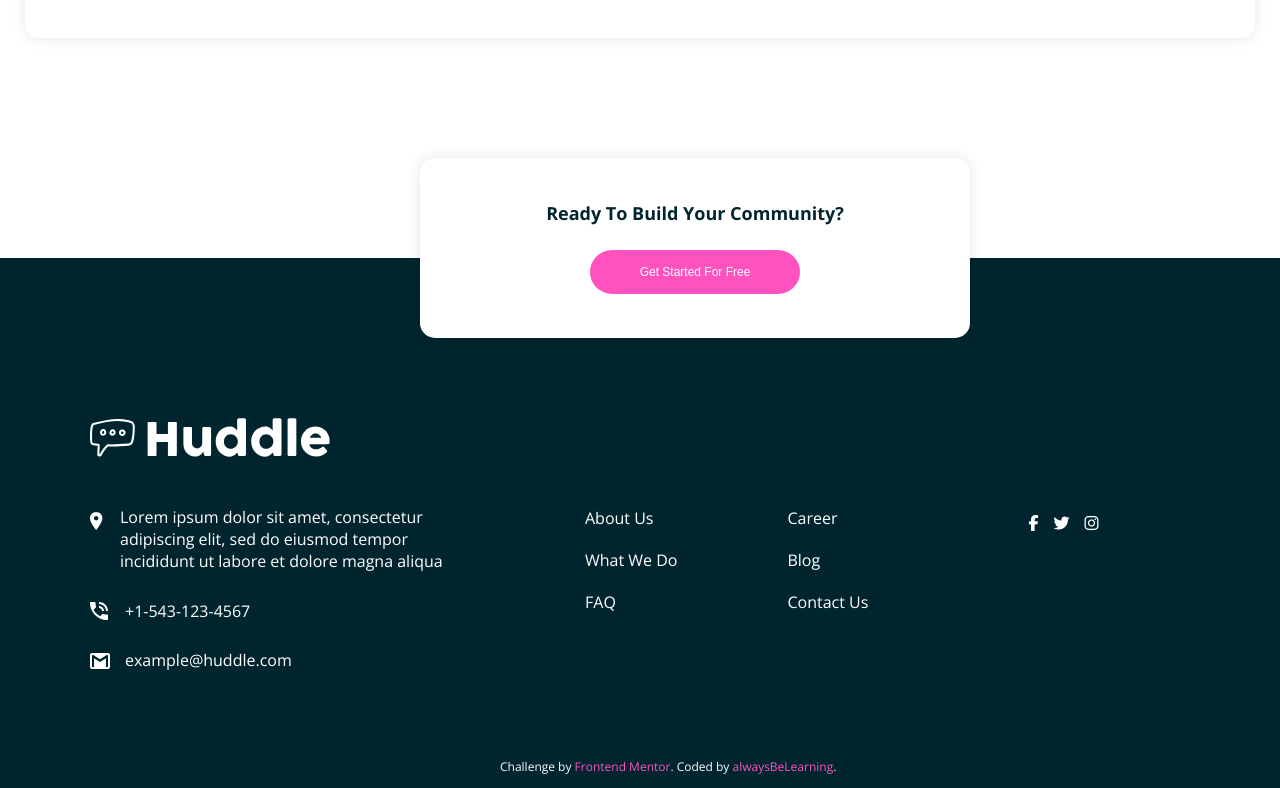
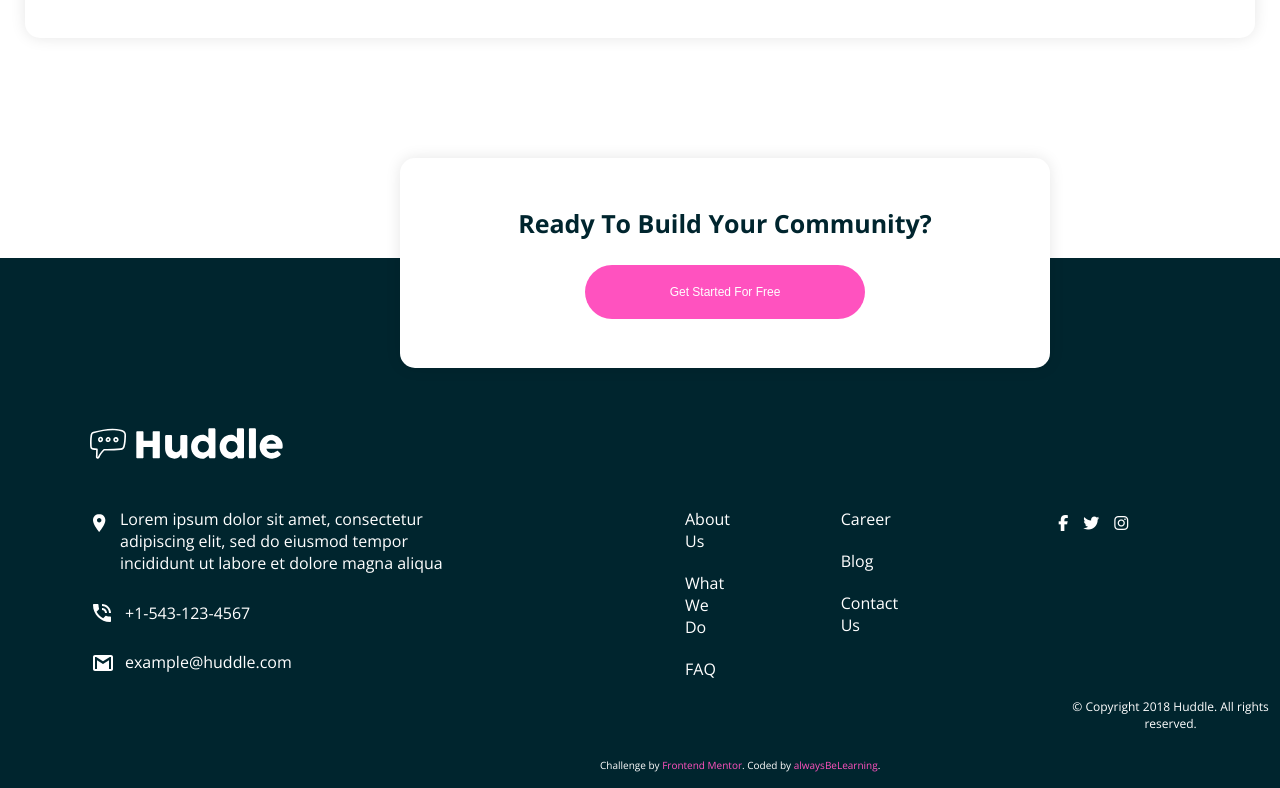
Before and after one commit to alwaysBeThankful/huddle-landing.github.io-, a plain HTML site: page index.html in a window 1280 px wide. Shown: the part 1973-2761 px from the top of the page. Drawn offline with nearby package versions, Linux system fonts and the light colour scheme.

Commit message:
Finished Desktop / M obile
I have completed this project, both for mobile and desktop

```diff
--- a/index.html
+++ b/index.html
@@ -135,9 +135,14 @@
 
       <!-- Social media -->
       <div class="socials">
-        <i class="fa-brands fa-facebook-f"></i>
-        <i class="fa-brands fa-twitter"></i>
-        <i class="fa-brands fa-instagram"></i>
+        <a href="https://www.facebook.com/" target="_blank"><i class="fa-brands fa-facebook-f"></i>
+        </a>
+        <a href="https://www.instagram.com/"><i class="fa-brands fa-twitter"></i></a>
+        <a href="https://twitter.com/?lang=en"><i class="fa-brands fa-instagram"></i></a>
+      </div>
+
+      <div class="huddle-copyright">
+        <p>© Copyright 2018 Huddle. All rights reserved.</p>
       </div>
 
       <p class="attribution">
--- a/style.css
+++ b/style.css
@@ -147,7 +147,7 @@ body {
 .flow-text p {
     margin-top: 25px;
 }
-/* -- -- */
+
 .huddle-user {
     display: flex;
     flex-direction: column;
@@ -178,11 +178,11 @@ body {
 }
 
 .cta {
+    position: absolute;
     display: flex;
     justify-content: center;
     align-items: center;
-    margin-left: auto;
-    margin-right: auto;
+    margin-left: 26px;
     margin-top: -100px;
     height: 180px;
     width: 350px;
@@ -213,7 +213,7 @@ body {
 .footer-container {
     background-color: var(--Very-Dark-Cyan);
     color: #fff;
-    height: 680px;
+    height: 865px;
 }
 
 .footer-container a {
@@ -222,20 +222,36 @@ body {
 }
 
 .huddle-contact {
+    display: flex;
+    flex-direction: column;
+    gap: 30px;
     margin-left: 20px;
+
 }
 
 .huddle-footerlogo {
     margin-top: 60px;
 }
 
+.huddle-footerlogo img {
+    width: 50%;
+    margin-top: 110px;
+}
+
 .faq {
+    display: flex;
+    flex-direction: column;
     margin-top: 50px;
-    margin-left: 20px;
+    margin-left: 25px;
+    gap: 15px;
 }
 
 .contact {
-    margin-left: 20px;
+    display: flex;
+    flex-direction: column;
+    margin-top: 13px;
+    margin-left: 25px;
+    gap: 15px;
 }
 
 .socials {
@@ -247,16 +263,39 @@ body {
 }
 
 .facebook {
-    background: #f00;
     width: 200px;
     height: 200px;
     border-radius: 50%;
 }
 
+.huddle-location a img,
+.huddle-number a img,
+.huddle-email a img {
+    margin-left: 3px;
+}
+
+.huddle-location p {
+    margin-left: 35px;
+    margin-top: -29px;
+    width: 350px;
+}
+
+.huddle-number p, .huddle-email p {
+    margin-left: 40px;
+    margin-top: -25px;
+    width: 350px;
+}
+
+.huddle-copyright {
+    text-align: center;
+    margin-top: 20px;
+    font-size: 12px;
+}
+
 .attribution {
     text-align: center;
     font-size: 12px;
-    margin-top: 20px;
+    margin-top: 60px;
 }
 
 .attribution a {
@@ -381,9 +420,18 @@ body {
     }
 
     .cta {
-        margin-left: 420px;
         position: absolute;
-        width: 550px;
+        height: 210px;
+        width: 650px;
+        margin-left: 400px;
+    }
+
+    .cta-text h2 {
+        font-size: 25px;
+    }
+
+    .cta-text button {
+        padding: 20px 85px;
     }
 
     .huddle-contact {
@@ -391,7 +439,6 @@ body {
         flex-direction: column;
         gap: 30px;
         margin-left: 90px;
-        margin-top: 100px;
     }
 
     .huddle-footerlogo {
@@ -411,12 +458,10 @@ body {
         width: 350px;
     }
 
-
-
-
     .huddle-support {
         display: flex;
-        margin-top: 199px
+        margin-top: 200px;
+        margin-left: 100px;
     }
 
     .faq {
@@ -445,11 +490,16 @@ body {
         gap: 15px;
     }
 
+    .huddle-copyright p {
+        margin-top: 420px;
+    margin-left: -67px;
+    }
+
     .attribution {
         position: absolute;
         text-align: center;
-        font-size: 12px;
+        font-size: 10px;
         margin-top: 500px;
-        margin-left: 500px;
+        margin-left: 600px;
     }
 }
```
